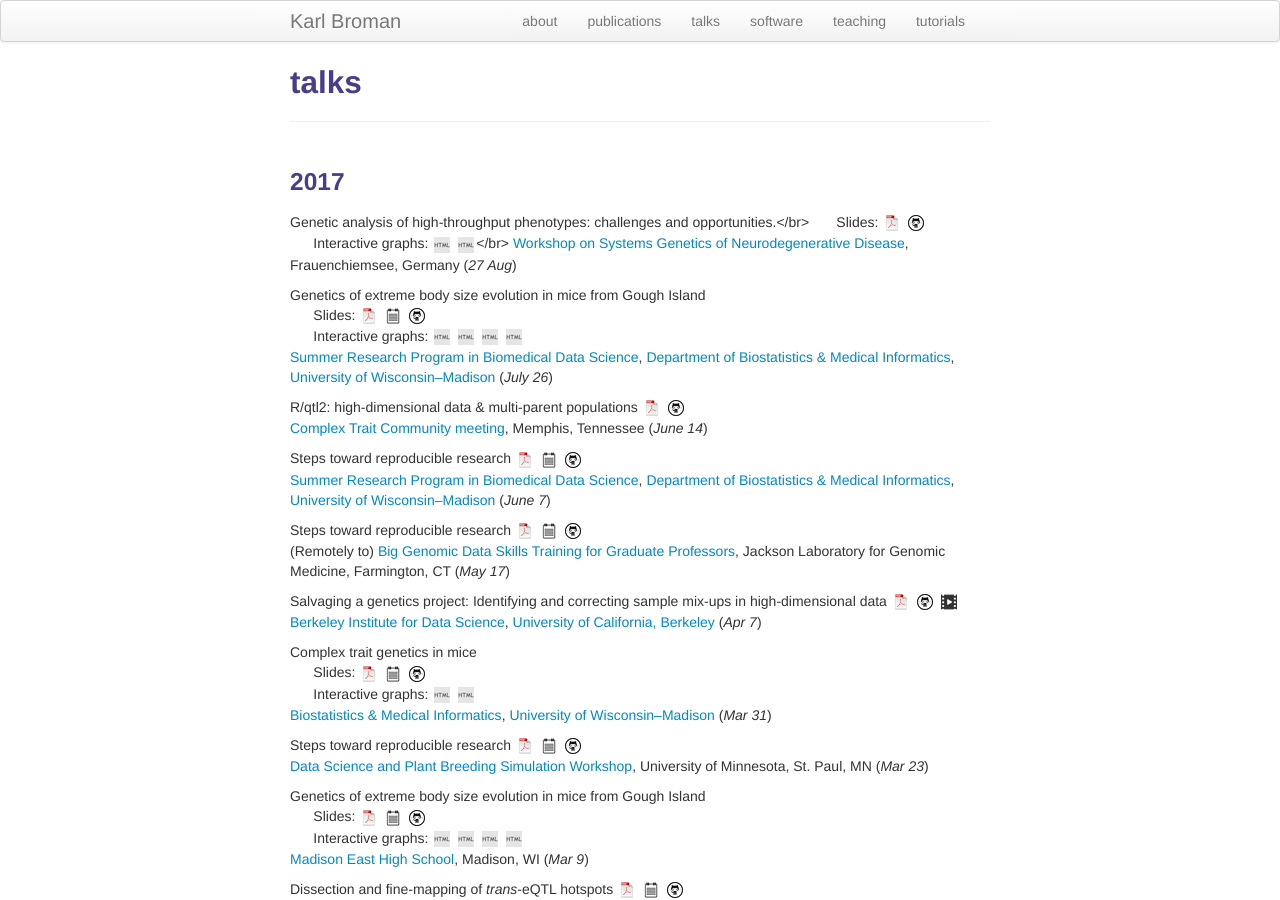
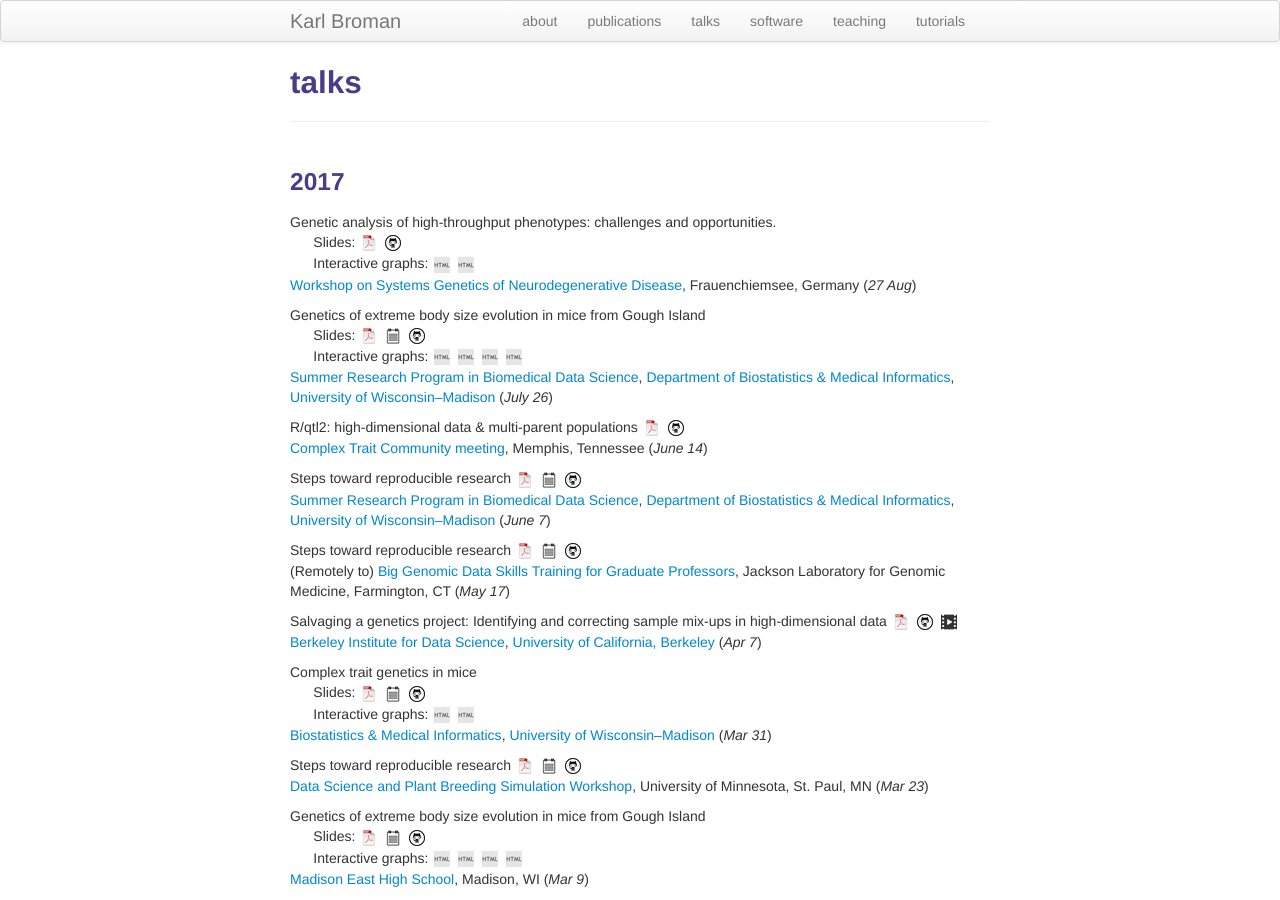
Before and after one commit to kbroman/kbroman.github.io, a Jekyll site: the page built from pages/talks.md, in a window 1280 px wide and 900 px high. Built offline with Jekyll 4.4.1, drawn with Linux system fonts in a browser that asks for light colours.

Commit message:
pages/talks: fix typos

```diff
--- a/pages/talks.md
+++ b/pages/talks.md
@@ -8,13 +8,13 @@ description: Karl Broman's talks
 
 ###  2017
 
-Genetic analysis of high-throughput phenotypes: challenges and opportunities.</br>
+Genetic analysis of high-throughput phenotypes: challenges and opportunities.<br/>
 &nbsp; &nbsp; &nbsp; Slides:
 [![pdf](icons16/pdf-icon.png)](https://www.biostat.wisc.edu/~kbroman/presentations/SGN2017/sgn2017.pdf)
 [![github](icons16/github-icon.png)](https://github.com/kbroman/Talk_SGN2017)<br/>
 &nbsp; &nbsp; &nbsp; Interactive graphs:
 [![body weight at 5 weeks](icons16/html-icon.png)](https://www.biostat.wisc.edu/~kbroman/presentations/BDS2017-07/lod_and_effect)
-[![permutation test](icons16/html-icon.png)](https://www.biostat.wisc.edu/~kbroman/presentations/BDS2017-07/perm_test)</br>
+[![permutation test](icons16/html-icon.png)](https://www.biostat.wisc.edu/~kbroman/presentations/BDS2017-07/perm_test)<br/>
 [Workshop on Systems Genetics of Neurodegenerative Disease](http://sgn2017.org),
 Frauenchiemsee, Germany (_27 Aug_)
 
```
